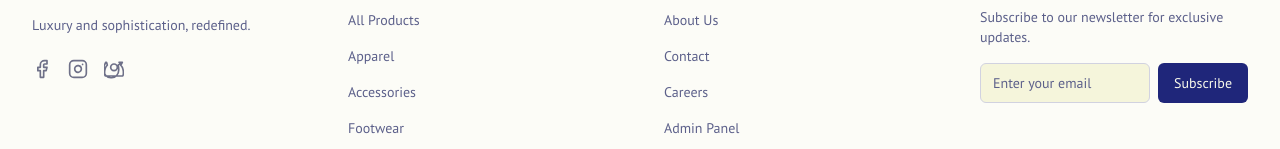
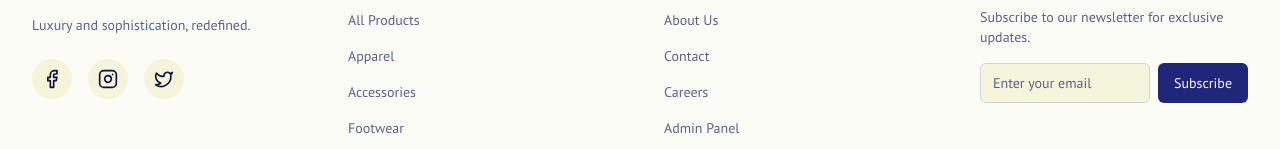
Before and after one commit to kingenious0/PerryClothStore, a Next.js app: page / in a window 1280 px wide. Shown: the part 1829-1978 px from the top of the page. Built offline with nearby package versions, Linux system fonts and the light colour scheme; no server answers; the database is empty; what imagekitio-react would draw is missing.

Commit message:
feat: enhance UI across entire system - mobile navigation, improved footer, better UX

```diff
--- a/src/components/shared/Footer.tsx
+++ b/src/components/shared/Footer.tsx
@@ -2,11 +2,17 @@ import Link from "next/link";
 import { Input } from "@/components/ui/input";
 import { Button } from "@/components/ui/button";
 import { Logo } from "@/components/shared/Logo";
+import { Mail, Phone, MapPin, Facebook, Instagram, Twitter } from "lucide-react";
 
-function SocialIcon({ children }: { children: React.ReactNode }) {
+function SocialIcon({ href, icon: Icon }: { href: string; icon: any }) {
   return (
-    <Link href="#" className="text-foreground/60 hover:text-foreground transition-colors">
-      {children}
+    <Link
+      href={href}
+      target="_blank"
+      rel="noopener noreferrer"
+      className="h-10 w-10 rounded-full bg-background hover:bg-primary hover:text-primary-foreground transition-all flex items-center justify-center"
+    >
+      <Icon className="h-5 w-5" />
     </Link>
   );
 }
@@ -21,15 +27,9 @@ export function Footer() {
             Luxury and sophistication, redefined.
           </p>
           <div className="flex gap-4 mt-2">
-            <SocialIcon>
-              <svg xmlns="http://www.w3.org/2000/svg" width="20" height="20" viewBox="0 0 24 24" fill="none" stroke="currentColor" strokeWidth="2" strokeLinecap="round" strokeLinejoin="round"><path d="M18 2h-3a5 5 0 0 0-5 5v3H7v4h3v8h4v-8h3l1-4h-4V7a1 1 0 0 1 1-1h3z"></path></svg>
-            </SocialIcon>
-            <SocialIcon>
-              <svg xmlns="http://www.w3.org/2000/svg" width="20" height="20" viewBox="0 0 24 24" fill="none" stroke="currentColor" strokeWidth="2" strokeLinecap="round" strokeLinejoin="round"><rect width="20" height="20" x="2" y="2" rx="5" ry="5"></rect><path d="M16 11.37A4 4 0 1 1 12.63 8 4 4 0 0 1 16 11.37z"></path><line x1="17.5" x2="17.51" y1="6.5" y2="6.5"></line></svg>
-            </SocialIcon>
-            <SocialIcon>
-              <svg xmlns="http://www.w3.org/2000/svg" width="20" height="20" viewBox="0 0 24 24" fill="none" stroke="currentColor" strokeWidth="2" strokeLinecap="round" strokeLinejoin="round"><path d="M22 4s-.7 2.1-2 3.4c1.6 1.4 3.3 4.4 3.3 9.6 0 1.2-.3 2.3-.8 3.4H1.5c-.5-1.1-.8-2.2-.8-3.4 0-5.2 1.7-8.2 3.3-9.6C3.7 6.1 3 4 3 4H2s-.5 1.2-1.5 3.5c-.7 1.7-.8 3.5-.8 5.5 0 5.3 3.8 9.5 8.5 9.5h1c4.7 0 8.5-4.2 8.5-9.5 0-2-.1-3.8-.8-5.5C20.5 5.2 20 4 20 4h-2zM12 14c-2.2 0-4-1.8-4-4s1.8-4 4-4 4 1.8 4 4-1.8 4-4 4zm0 0c-2.2 0-4-1.8-4-4s1.8-4 4-4 4 1.8 4 4-1.8 4-4 4z"></path></svg>
-            </SocialIcon>
+            <SocialIcon href="https://facebook.com" icon={Facebook} />
+            <SocialIcon href="https://instagram.com" icon={Instagram} />
+            <SocialIcon href="https://twitter.com" icon={Twitter} />
           </div>
         </div>
         <div>
--- a/src/components/shared/Header.tsx
+++ b/src/components/shared/Header.tsx
@@ -1,7 +1,7 @@
 "use client";
 
 import Link from "next/link";
-import { Search, User, ShoppingBag, LogIn, UserPlus, LogOut, Settings, Package } from "lucide-react";
+import { Search, User, ShoppingBag, LogIn, UserPlus, LogOut, Settings, Package, Menu, X } from "lucide-react";
 import { usePathname } from 'next/navigation';
 import { useEffect, useState } from "react";
 import { auth } from "@/firebase/config";
@@ -22,6 +22,13 @@ import {
 } from "@/components/ui/dropdown-menu";
 import { Avatar, AvatarFallback, AvatarImage } from "@/components/ui/avatar";
 import { useToast } from "@/hooks/use-toast";
+import {
+  Sheet,
+  SheetContent,
+  SheetHeader,
+  SheetTitle,
+  SheetTrigger,
+} from "@/components/ui/sheet";
 
 const navLinks = [
   { href: "/shop", label: "Shop" },
@@ -33,6 +40,7 @@ export function Header() {
   const { cartCount } = useCart();
   const [isMounted, setIsMounted] = useState(false);
   const [user, setUser] = useState<any>(null);
+  const [mobileMenuOpen, setMobileMenuOpen] = useState(false);
   const pathname = usePathname();
   const { toast } = useToast();
 
@@ -78,25 +86,30 @@ export function Header() {
   }
 
   return (
-    <header className="sticky top-0 z-40 w-full bg-background/80 backdrop-blur-sm border-b">
+    <header className="sticky top-0 z-40 w-full bg-background/95 backdrop-blur-md border-b shadow-sm">
       <div className="container mx-auto flex h-20 items-center justify-between px-4 md:px-8">
         <Logo />
+
+        {/* Desktop Navigation */}
         <nav className="hidden md:flex items-center gap-8">
           {navLinks.map((link) => (
             <Link
               key={link.href}
               href={link.href}
               className={cn(
-                "text-foreground/80 hover:text-foreground transition-colors",
-                pathname === link.href && "text-foreground font-semibold"
+                "text-foreground/80 hover:text-foreground transition-colors font-medium",
+                pathname === link.href && "text-foreground font-semibold border-b-2 border-primary"
               )}
             >
               {link.label}
             </Link>
           ))}
         </nav>
-        <div className="flex items-center gap-4">
-          <Button variant="ghost" size="icon">
+
+        {/* Right Side Actions */}
+        <div className="flex items-center gap-2 md:gap-4">
+          {/* Search Button - Hidden on mobile to save space */}
+          <Button variant="ghost" size="icon" className="hidden sm:flex">
             <Search className="h-5 w-5" />
             <span className="sr-only">Search</span>
           </Button>
@@ -177,6 +190,7 @@ export function Header() {
             </DropdownMenuContent>
           </DropdownMenu>
 
+          {/* Cart */}
           <CartSheet>
             <Button variant="ghost" size="icon" className="relative">
               <ShoppingBag className="h-5 w-5" />
@@ -188,6 +202,42 @@ export function Header() {
               <span className="sr-only">Cart</span>
             </Button>
           </CartSheet>
+
+          {/* Mobile Menu Toggle */}
+          <Sheet open={mobileMenuOpen} onOpenChange={setMobileMenuOpen}>
+            <SheetTrigger asChild>
+              <Button variant="ghost" size="icon" className="md:hidden">
+                <Menu className="h-5 w-5" />
+                <span className="sr-only">Menu</span>
+              </Button>
+            </SheetTrigger>
+            <SheetContent side="right" className="w-[300px] sm:w-[400px]">
+              <SheetHeader>
+                <SheetTitle>Menu</SheetTitle>
+              </SheetHeader>
+              <nav className="flex flex-col gap-4 mt-8">
+                {navLinks.map((link) => (
+                  <Link
+                    key={link.href}
+                    href={link.href}
+                    onClick={() => setMobileMenuOpen(false)}
+                    className={cn(
+                      "text-lg font-medium py-2 px-4 rounded-lg transition-colors hover:bg-accent",
+                      pathname === link.href && "bg-accent text-accent-foreground"
+                    )}
+                  >
+                    {link.label}
+                  </Link>
+                ))}
+                <Button asChild variant="outline" className="mt-4 w-full">
+                  <Link href="/orders" onClick={() => setMobileMenuOpen(false)}>
+                    <Package className="mr-2 h-4 w-4" />
+                    My Orders
+                  </Link>
+                </Button>
+              </nav>
+            </SheetContent>
+          </Sheet>
         </div>
       </div>
     </header>
```
